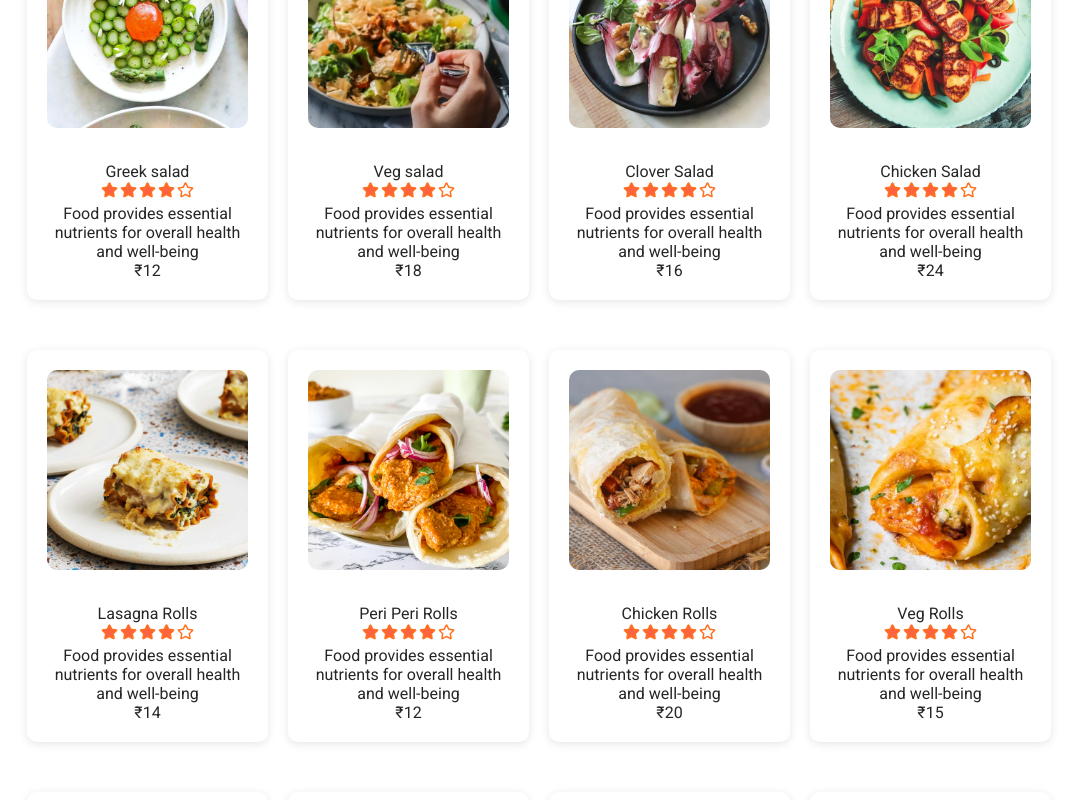
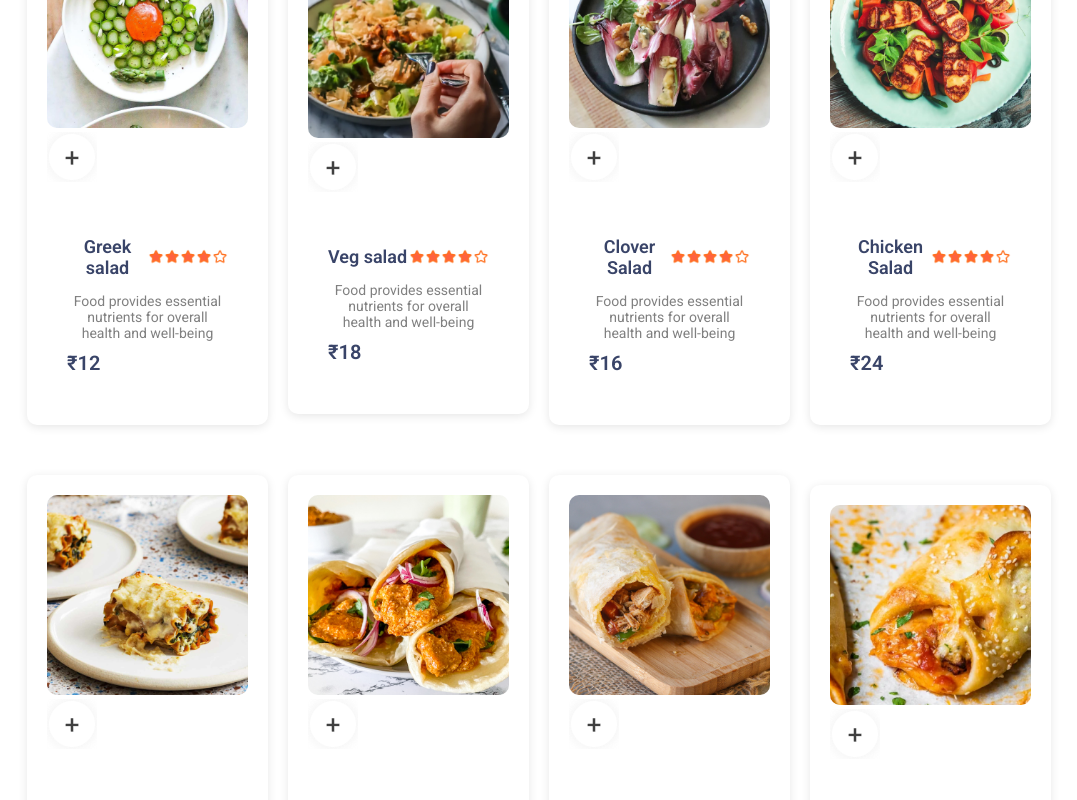
Before and after one commit to students44/fooddelivery, a React (Vite) app in the folder fooddelivery/: page / in a window 1280 px wide. Shown: the part 1160-1960 px from the top of the page, without its empty margins (101-1178 px from the left). Built offline with nearby package versions, Linux system fonts and the light colour scheme.

Commit message:
add and removed funtionality complete

```diff
--- a/fooddelivery/src/Components/Fooditem/FoodItem.css
+++ b/fooddelivery/src/Components/Fooditem/FoodItem.css
@@ -11,9 +11,15 @@
     padding: 20px;
     border-radius: 10px;
     box-shadow: 0 2px 10px rgba(0, 0, 0, 0.1);
-    animation: fadeIn 0.3s ease-in-out;
+    animation: fadeIn 0.3s;
     transition: transform 0.3s ease, box-shadow 0.3s ease
 }
+
+.food-item:hover{
+    transform: translateY(35px);
+    box-shadow: 0 4px 20px rgba(0, 0, 0, 0.2);
+}
+
 .food-item-image{
     width: 100%;
     height: 200px;
@@ -27,3 +33,44 @@
     margin-top: 10px;
 
 }
+.food-item-info{
+    /* margin-bottom: 10px; */
+    padding: 20px;
+
+}
+.food-item-name-rating{
+    display: flex;
+    justify-content: space-between;
+    align-items: center;
+    width: 100%;
+    margin-bottom: 15px;
+}
+.food-item-name-rating p{
+    font-size: 18px;
+    font-weight: 600;
+    color: #394468;
+}
+.food-item-rating{
+    display: flex;
+    align-items: center;
+    gap: 5px;
+}
+.food-item-description{
+    color: gray;
+    font-size: 14px;
+    margin-bottom: 10px;
+}
+.food-item-price{
+    display: flex;
+    align-items: start;
+    color: #394468;
+    font-size: 20px;
+    font-weight: 600;
+    margin-bottom: 10px;
+}
+
+
+.food-item-name-rating img{
+    width: 80px;
+    /* height: 20px; */
+}
--- a/fooddelivery/src/Components/Fooditem/FoodItem.jsx
+++ b/fooddelivery/src/Components/Fooditem/FoodItem.jsx
@@ -1,13 +1,31 @@
-import React from 'react'
+import React ,{useState} from 'react'
 import './FoodItem.css'
 import { assets } from '../../assets/frontend_assets/assets'
 
 const FoodItem = (props) => {
+
+
+    const [itemCount, setItemCount] = useState(0);
+    console.log(itemCount);
+
     let {_id:id,name,price,description,image} = props.item; // Destructure the item object
   return (
     <div className='food-item'>
       <div className="food-item-image-container">
         <img className='food-item-image' src={image} alt="" />
+
+
+    {
+        !itemCount ? <img className='add' onClick={()=>setItemCount(prev=>prev +1)} src={assets.add_icon_white} alt=''  />
+        : <div className='food-item-count'>
+            <img onClick={()=>setItemCount(prev=>prev-1)} src={assets.remove_icon_red} alt="" />
+            <p>{itemCount}</p>
+            <img onClick={()=>setItemCount(prev=>prev+1)} src={assets.add_icon_green} alt="" />
+          </div>
+    }
+
+
+
       </div>
 
         <div className="food-item-info">
```
